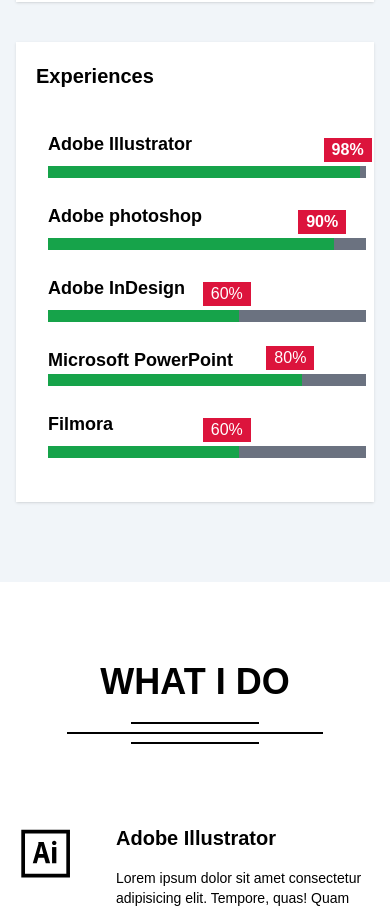
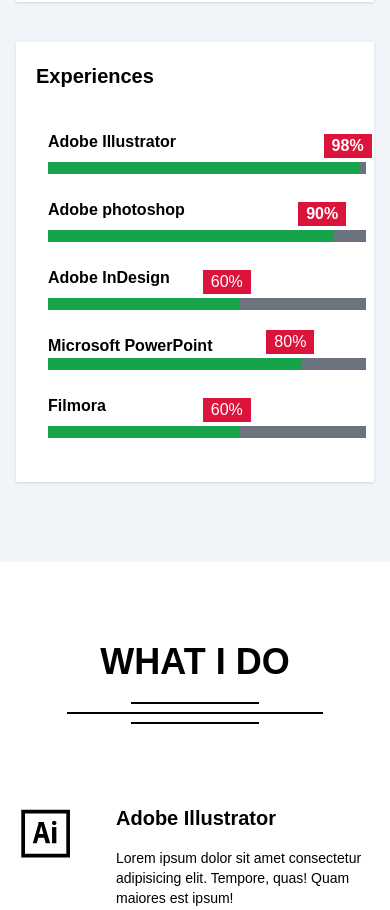
Before and after one commit to Forhad832/Nowsin_Portfolio, a React (Create React App) app: page / in a window 390 px wide. Shown: the part 2680-3590 px from the top of the page. Built offline with nearby package versions, Linux system fonts and the light colour scheme.

Commit message:
change css

```diff
--- a/src/components/Experience/Experience.js
+++ b/src/components/Experience/Experience.js
@@ -4,44 +4,44 @@
 function Experience () {
    return (
        <div>
-           <h1 className="text-xl font-bold mb-10">Experiences</h1>
+           <h1 className="mb-10 text-xl font-bold">Experiences</h1>
 
-           <div className="w-full  mb-6 mx-3">
-               <span className="block text-lg font-semibold">Adobe Illustrator</span>
-               <div className="h-3 w-full  mt-2 bg-gray-500">
+           <div className="w-full mx-3 mb-6">
+               <span className="block font-semibold md:font-bold md:text-lg">Adobe Illustrator</span>
+               <div className="w-full h-3 mt-2 bg-gray-500">
                    <span className="relative block h-full w-[98%] bg-green-600 animate-[progress .5s ease-in-out forwards] html">
                        <span className="absolute -right-3 -top-7 font-semibold px-2 bg-[crimson] z-10 text-white">98%</span>
                    </span>
                </div>
            </div>
-           <div className="w-full mb-6 mx-3">
-                <span className="font-bold text-lg">Adobe photoshop</span>
-                <div className="h-3 w-full bg-gray-500 mt-2 ">
+           <div className="w-full mx-3 mb-6">
+                <span className="font-semibold  md:font-bold md:text-lg">Adobe photoshop</span>
+                <div className="w-full h-3 mt-2 bg-gray-500 ">
                     <span className="bg-green-600 h-full w-[90%] block relative">
-                    <span className="absolute -right-3 -top-7 font-semibold px-2 bg-[crimson] z-10 text-white">90%</span>
+                    <span className="absolute -right-3 -top-7  font-semibold px-2 bg-[crimson] z-10 text-white">90%</span>
                     </span>
 
                 </div>
            </div>
-          <div className="w-full  mb-6 mx-3">
-            <span className="font-bold text-lg">Adobe InDesign</span>
-            <div className="h-3 w-full bg-gray-500 mt-2">
+          <div className="w-full mx-3 mb-6">
+            <span className="font-semibold md:font-bold md:text-lg">Adobe InDesign</span>
+            <div className="w-full h-3 mt-2 bg-gray-500">
                 <span className="h-full w-[60%] bg-green-600 block relative">
                     <span className="absolute -right-3 -top-7 bg-[crimson] text-white px-2">60%</span>
                 </span>
             </div>
           </div>
-           <div className="w-full  mb-6 mx-3">
-               <span className="text-lg font-bold">Microsoft PowerPoint</span>
-               <div className="h-3 w-full bg-gray-500">
+           <div className="w-full mx-3 mb-6">
+               <span className="font-semibold md:font-bold md:text-lg">Microsoft PowerPoint</span>
+               <div className="w-full h-3 bg-gray-500">
                    <span className="h-full w-[80%] bg-green-600 block relative">
                        <span className="absolute -right-3 -top-7 px-2 text-white bg-[crimson]">80%</span>
                    </span>
                </div>
            </div>
-           <div className="w-full  mb-6 mx-3">
-            <span className="font-bold text-lg">Filmora</span>
-            <div className="h-3 w-full bg-gray-500 mt-2">
+           <div className="w-full mx-3 mb-6">
+            <span className="font-semibold md:font-bold md:text-lg">Filmora</span>
+            <div className="w-full h-3 mt-2 bg-gray-500">
                 <span className="h-full w-[60%] bg-green-600 block relative">
                     <span className="absolute -right-3 -top-7 bg-[crimson] text-white px-2">60%</span>
                 </span>
```
